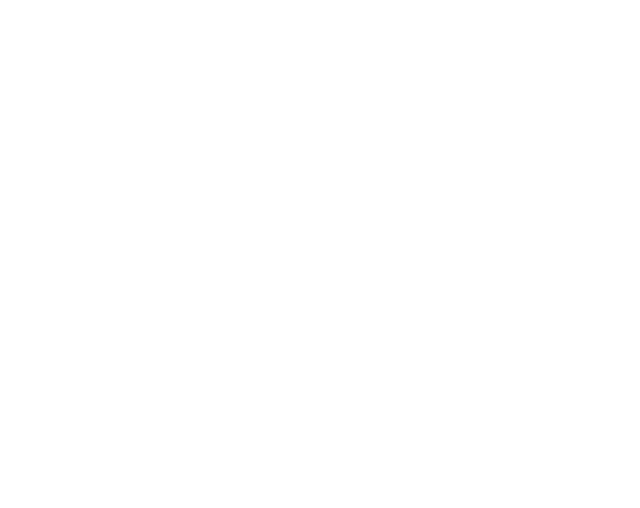
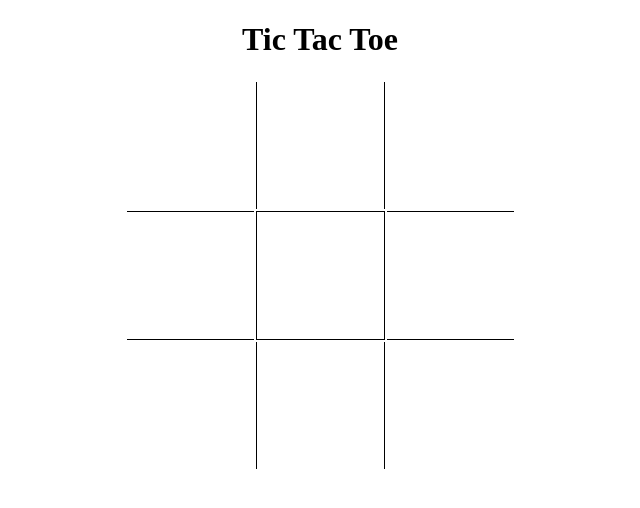
Before and after one commit to Le0198/TicTacToe, a plain HTML site: page index.html in a window 1280 px wide. Shown: the whole page, without its empty margins (320-960 px from the left). Drawn offline with Linux system fonts and the light colour scheme.

Commit message:
HTML & CSS WooHoo

```diff
--- /dev/null
+++ b/app.css
@@ -0,0 +1,22 @@
+h1{
+    text-align: center;
+}
+
+table{
+    margin: 0 auto;
+}
+
+td{
+    width: 125px;
+    height: 125px;
+}
+
+.vertical{
+    border-right: 1px solid black;
+    border-left: 1px solid black;
+}
+
+.horizontal{
+    border-top: 1px solid black;
+    border-bottom: 1px solid black;
+}
--- a/index.html
+++ b/index.html
@@ -2,8 +2,26 @@
 <html>
 <head>
 	<title>Tic Tac Toe</title>
+	<link rel="stylesheet" href="app.css">
 </head>
 <body>
-
+	<h1>Tic Tac Toe</h1>
+	<table>
+		<tr>
+			<td></td>
+			<td class="vertical"></td>
+			<td></td>
+		</tr>
+		<tr>
+			<td class="horizontal"></td>
+			<td class="vertical horizontal"></td>
+			<td class="horizontal"></td>
+		</tr>
+		<tr>
+			<td></td>
+			<td class="vertical"></td>
+			<td></td>
+		</tr>
+	</table>
 </body>
 </html>
```
